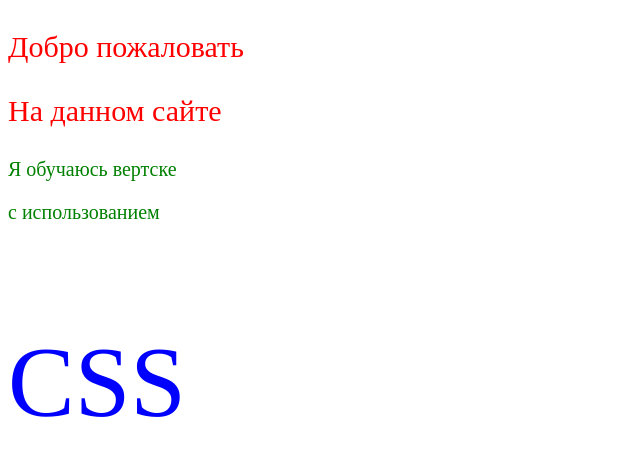
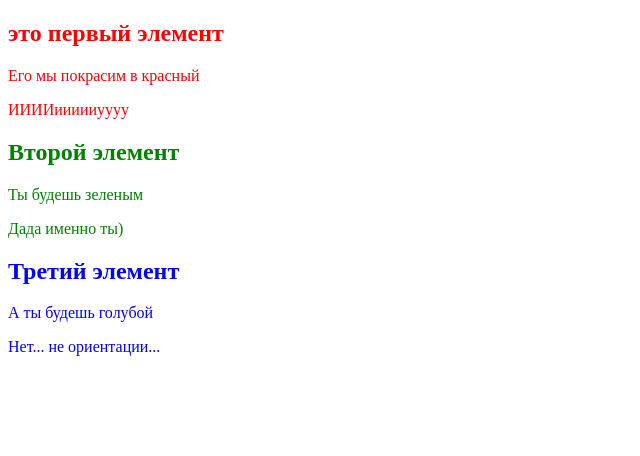
Before and after one commit to AvagyanDavid/CSSExercises, a plain HTML site: page index.html in a window 1280 px wide. Shown: the whole page, without its empty margins (0-640 px from the left). Drawn offline with Linux system fonts and the light colour scheme.

Commit message:
selecting an element by unique id

```diff
--- a/index.html
+++ b/index.html
@@ -8,11 +8,32 @@
     <title>Css</title>
 </head>
 <body>
-    <p class="error large">Добро пожаловать</p>
-    <p class="success large">На данном сайте </p>
-    <p class="error small"> Я обучаюсь вертске </p>
-    <p class="success small"> с использованием</p>
-
-    <p class="first second third" >CSS</p>
+    <div id="elem1">
+        <h2>это первый элемент</h2>
+        <p>
+            Его мы покрасим в красный
+        </p>
+        <p>
+            ИИИИиииииуууу
+        </p>
+    </div>
+    <div id="elem2">
+        <h2>Второй элемент</h2>
+        <p>
+            Ты будешь зеленым
+        </p>
+        <p>
+            Дада именно ты)
+        </p>
+    </div>
+    <div id="elem3">
+        <h2>Третий элемент</h2>
+        <p>
+            А ты будешь голубой
+        </p>
+        <p>
+            Нет... не ориентации...
+        </p>
+    </div>
 </body>
 </html>
--- a/style.css
+++ b/style.css
@@ -1,25 +1,9 @@
-.success {
-	color: green;
-    font-size: 30px;
+#elem1{
+    color: red;
 }
-.error {
-	color: red;
-    font-size: 20px;
+#elem2{
+    color: green;
 }
-.large {
-    color: red;
-	font-size: 30px;
-}
-.small {
-    color: green;
-	font-size: 20px;
-}
-.first{
+#elem3{
     color: blue;
 }
-.second{
-    font-style: Times New Roman;
-}
-.third{
-    font-size: 100px;
-}
```
